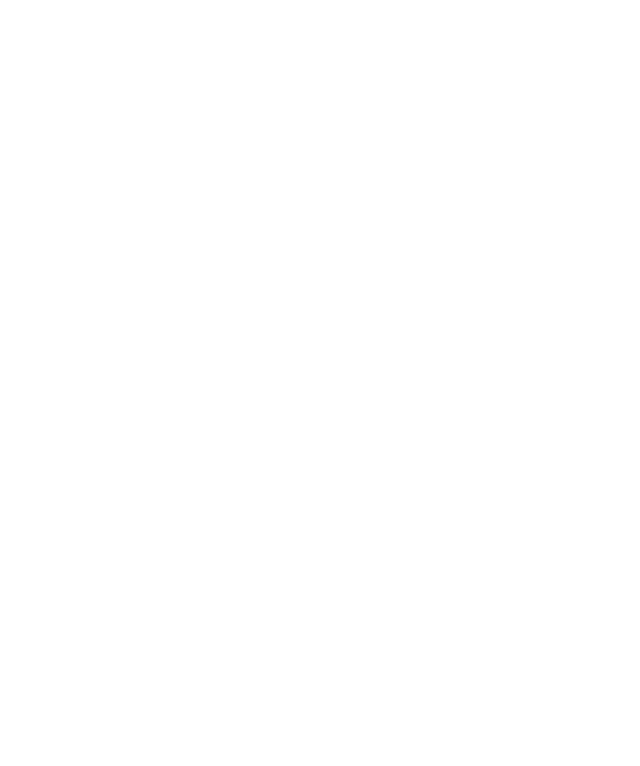
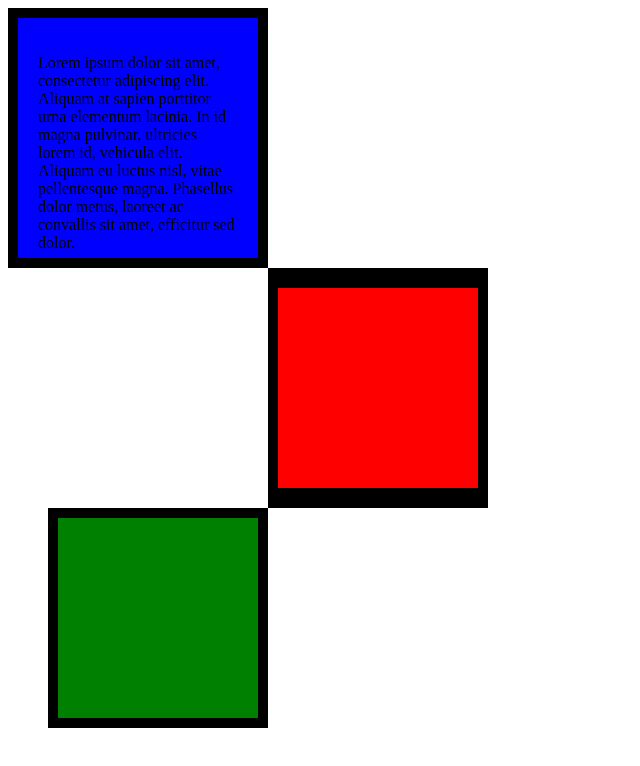
Before and after one commit to dhrupmaurya/Complete-Web-Dev-Udemy-Projects, a plain HTML site: page Section6_CSS-Properties/6.3 CSS Box Model/index.html in a window 1280 px wide. Shown: the whole page, without its empty margins (0-640 px from the left). Drawn offline with Linux system fonts and the light colour scheme.

Commit message:
Daily update: Wed, Feb  5, 2025 11:39:39 PM

```diff
--- a/Section6_CSS-Properties/6.3 CSS Box Model/index.html
+++ b/Section6_CSS-Properties/6.3 CSS Box Model/index.html
@@ -6,9 +6,42 @@
   <title>CSS Box Model</title>
   <style>
     /* Write your CSS code here */
+    div{
+      height: 200px;
+      width: 200px;
+    }
+    #first{
+      background-color: blue;
+      border: 10px solid black;
+      padding: 20px;
+    }
+    #second{
+      background-color: red;
+      border:solid black;
+      border-width: 20px 10px;
+      margin-left: 260px;
+    }
+    #third{
+      background-color: green;
+      border: 10px solid black;
+      margin-left: 40px;
+    }
+
 
   </style>
 </head>
+<div id="first">
+  <p>Lorem ipsum dolor sit amet, consectetur adipiscing elit. Aliquam at sapien porttitor urna elementum lacinia. In
+    id magna pulvinar, ultricies lorem id, vehicula elit. Aliquam eu luctus nisl, vitae pellentesque magna. Phasellus
+    dolor metus, laoreet ac convallis sit amet, efficitur sed dolor.
+</p>
+</div>
+<div id="second">
+
+</div>
+<div id="third">
+
+</div>
 
 <body>
 
```
